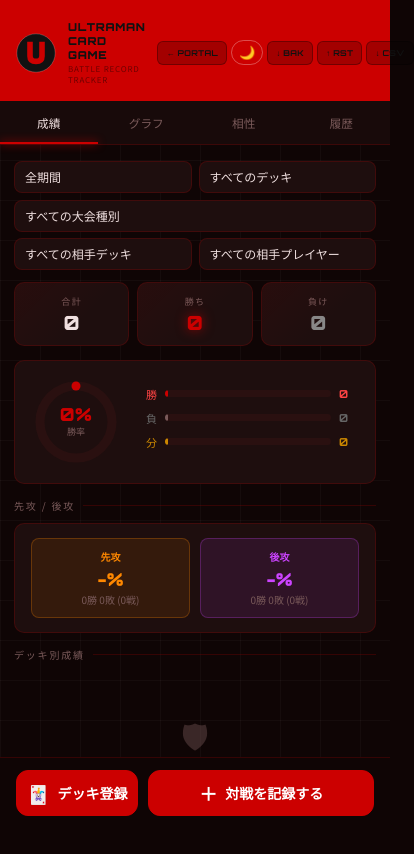
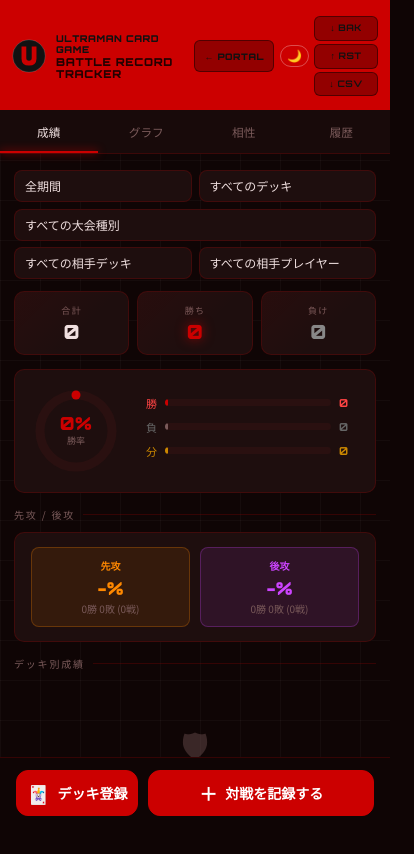
Before and after one commit to kaburin1223-arch/ucg-portal, a plain HTML site: page records/index.html in a window 390 px wide. Shown: the whole page, 414 px wide, since content can reach past the window. Drawn offline with Linux system fonts and the light colour scheme.

Commit message:
Update index.html

```diff
--- a/records/index.html
+++ b/records/index.html
@@ -96,15 +96,33 @@
 .logo-u{fill:#cc0000;transition:fill .3s}
 body.light .logo-circle{fill:#ffffff}
 body.light .logo-u{fill:#cc0000}
-.header-text h1{font-family:'Orbitron',sans-serif;font-size:clamp(10px,2.8vw,16px);font-weight:900;letter-spacing:.06em;color:#111111;text-shadow:none}
-.header-text p{font-size:8px;color:rgba(0,0,0,0.45);letter-spacing:.1em;margin-top:1px}
+.header-text h1{font-family:'Orbitron',sans-serif;font-size:clamp(9px,2.4vw,14px);font-weight:900;letter-spacing:.06em;color:#111111;text-shadow:none}
+.header-text p{font-family:'Orbitron',sans-serif;font-size:clamp(10px,2.8vw,16px);font-weight:900;color:rgba(0,0,0,0.82);letter-spacing:.06em;margin-top:1px;line-height:1.1}
 body.light .header-text h1{color:#ffffff}
-body.light .header-text p{color:rgba(255,255,255,0.6)}
+body.light .header-text p{color:rgba(255,255,255,0.92)}
 .header-csv{margin-left:auto;flex-shrink:0}
-.btn-csv{background:rgba(0,0,0,0.2);border:1px solid rgba(0,0,0,0.3);border-radius:6px;color:#111;font-family:'Orbitron',sans-serif;font-size:8px;padding:6px 8px;cursor:pointer;white-space:nowrap;transition:all .2s;letter-spacing:.04em}
+.btn-csv{background:rgba(0,0,0,0.28);border:1px solid rgba(0,0,0,0.45);border-radius:6px;color:#111;font-family:'Orbitron',sans-serif;font-size:10px;font-weight:700;padding:8px 10px;cursor:pointer;white-space:nowrap;transition:all .2s;letter-spacing:.05em}
 .btn-csv:hover{background:rgba(0,0,0,0.3)}
-body.light .btn-csv{background:rgba(255,255,255,0.2);border-color:rgba(255,255,255,0.4);color:#fff}
+body.light .btn-csv{background:rgba(255,255,255,0.28);border-color:rgba(255,255,255,0.6);color:#ffffff;font-weight:700}
 body.light .btn-csv:hover{background:rgba(255,255,255,0.35)}
+body.light .portal-btn{color:#fff}
+
+
+.header-actions{margin-left:auto;display:flex;align-items:center;gap:8px;flex-shrink:0}
+.portal-btn{text-decoration:none;display:inline-flex;align-items:center;justify-content:center;height:32px;font-weight:800;letter-spacing:.06em}
+.header-actions-right{display:flex;align-items:center;gap:6px}
+.header-export-stack{display:flex;flex-direction:column;gap:3px}
+.header-export-stack .btn-csv{min-width:72px;padding:8px 10px;line-height:1.2;font-size:10px}
+@media (max-width: 540px){
+  header{padding:16px 12px 14px;gap:10px}
+  .logo-mark{width:34px;height:34px}
+  .logo-mark svg{width:34px;height:34px}
+  .header-actions{gap:6px}
+  .header-actions-right{gap:5px}
+  .portal-btn{height:32px;padding:6px 9px;font-size:9px;font-weight:800}
+  .theme-toggle{padding:4px 6px;font-size:12px}
+  .header-export-stack .btn-csv{min-width:64px;padding:6px 8px;font-size:9px}
+}
 
 /* TABS */
 .nav-tabs{display:flex;border-bottom:1px solid var(--border);background:var(--bg1);position:sticky;top:0;z-index:100}
@@ -334,12 +352,16 @@
       <h1>ULTRAMAN CARD GAME</h1>
       <p>BATTLE RECORD TRACKER</p>
     </div>
-    <div style="display:flex;gap:4px;align-items:center;margin-left:auto;flex-shrink:0">
-      <a href="../index.html" class="btn-csv" style="text-decoration:none;display:inline-flex;align-items:center" title="ポータルへ戻る">← PORTAL</a>
-      <button class="theme-toggle" id="theme-btn" onclick="toggleTheme()" title="ライト/ダーク切替">🌙</button>
-      <button class="btn-csv" onclick="exportJSON()" title="JSONバックアップ">↓ BAK</button>
-      <button class="btn-csv" onclick="importJSON()" title="JSONリストア">↑ RST</button>
-      <button class="btn-csv" onclick="exportCSV()" title="CSVエクスポート">↓ CSV</button>
+    <div class="header-actions">
+      <a href="../index.html" class="btn-csv portal-btn" title="ポータルへ戻る">← PORTAL</a>
+      <div class="header-actions-right">
+        <button class="theme-toggle" id="theme-btn" onclick="toggleTheme()" title="ライト/ダーク切替">🌙</button>
+        <div class="header-export-stack">
+          <button class="btn-csv" onclick="exportJSON()" title="JSONバックアップ">↓ BAK</button>
+          <button class="btn-csv" onclick="importJSON()" title="JSONリストア">↑ RST</button>
+          <button class="btn-csv" onclick="exportCSV()" title="CSVエクスポート">↓ CSV</button>
+        </div>
+      </div>
     </div>
     <!-- hidden file input for JSON import -->
     <input type="file" id="json-file-input" accept=".json" style="display:none" onchange="handleJSONImport(event)">
```
